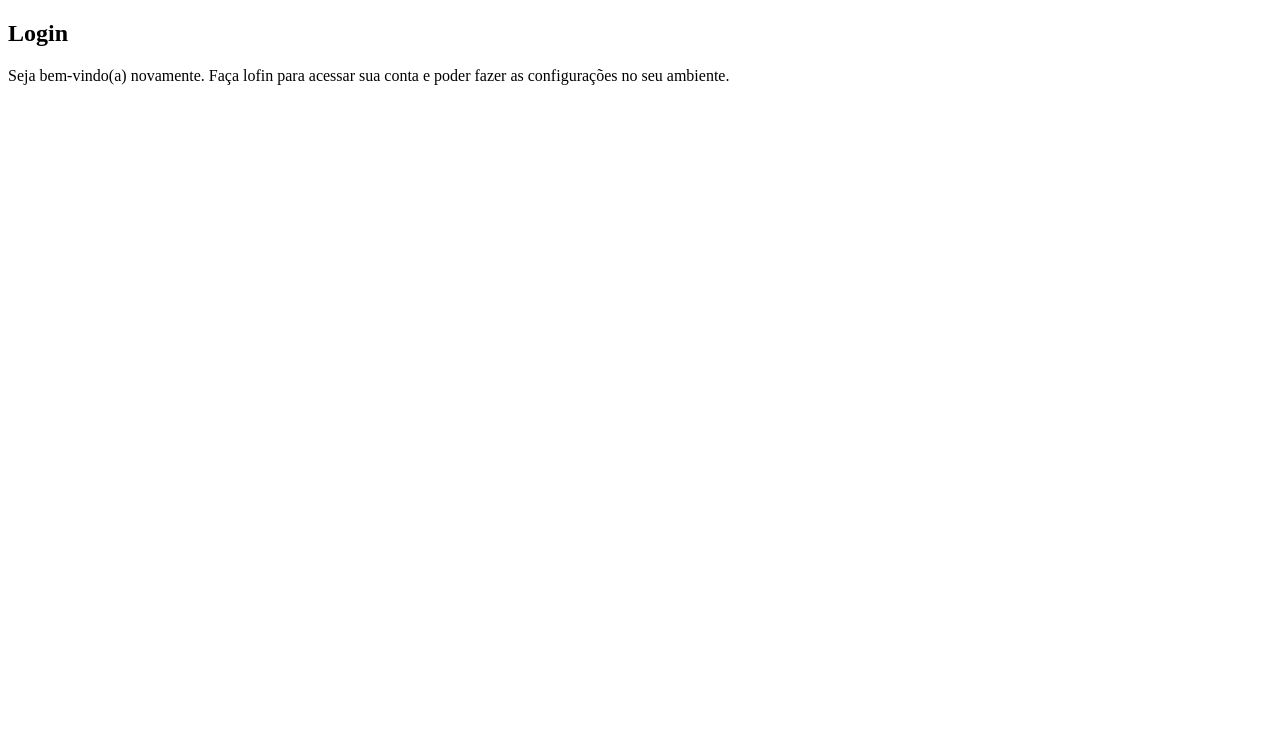
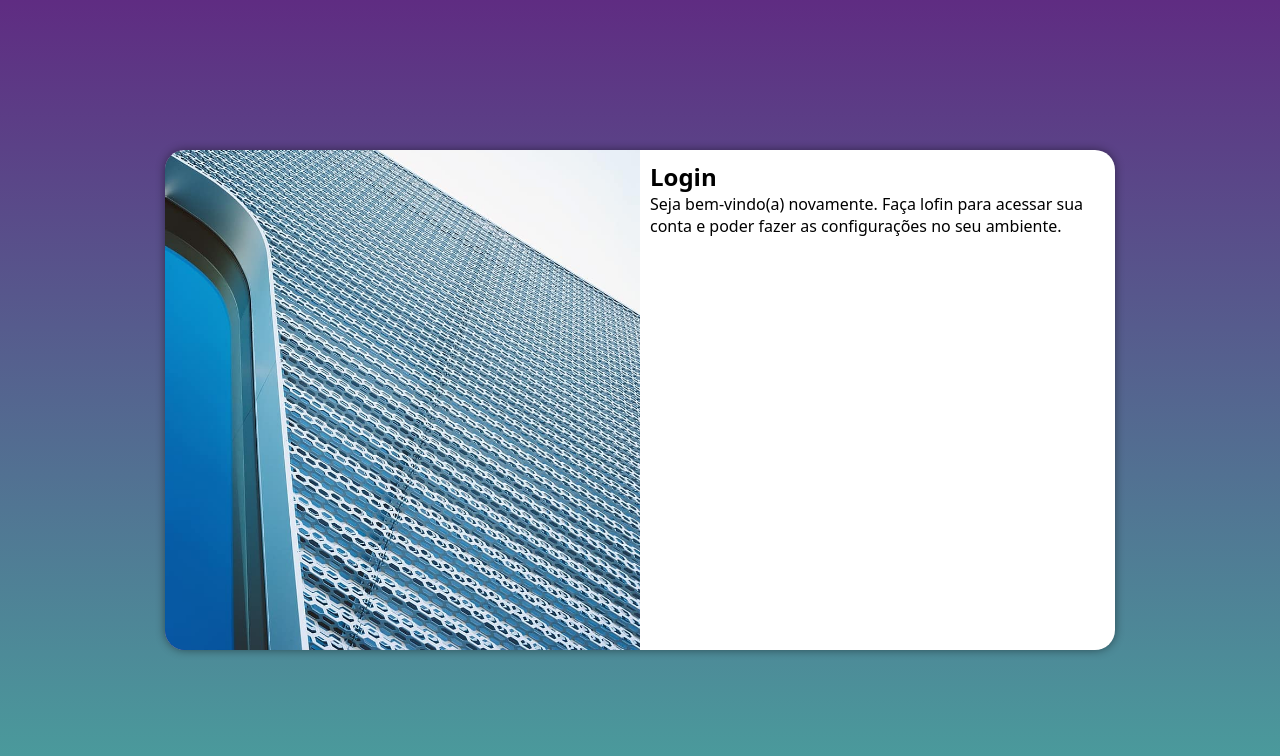
Before and after one commit to VictorLSantos19/PROJETO-LOGIN, a plain HTML site: page index.html in a window 1280 px wide. Drawn offline with Linux system fonts and the light colour scheme.

Commit message:
media query para outras telas

```diff
--- /dev/null
+++ b/estilos/media-query.css
@@ -0,0 +1,55 @@
+@charset "UFT-8";
+
+/* Typical Device Breakpoints
+----------------------------------
+Pequenas telas: até 600px
+Celular: de 600px até 768px
+Tablet: 768px até 992px
+Desktop: 992px até 1200px
+Grandes telas: acima de 1200px
+----------------------------------
+*/
+
+@media screen and (min-width: 768px) and (max-width: 992px) {
+
+    body {
+        background-image: linear-gradient(to top, #49a09d, #5f2c82);
+    }
+
+    section#login {
+        width: 80vw;
+    }
+
+    section#login > div#imagem {
+        float: left;
+        width: 30%;
+        height: 100%;
+    }
+
+    section#login > div#formulario {
+        float: right;
+        width: 70%;
+    }
+}
+
+@media screen and (min-width: 992px) {
+
+    body {
+        background-image: linear-gradient(to top, #49a09d, #5f2c82);
+    }
+
+    section#login {
+        width: 950px;
+    }
+
+    section#login > div#imagem {
+        float: left;
+        width: 50%;
+        height: 100%;
+    }
+
+    section#login > div#formulario {
+        float: right;
+        width: 50%;
+    }
+}
--- a/estilos/style.css
+++ b/estilos/style.css
@@ -1,9 +1,58 @@
 @charset "UTF-8";
 
------------------------------
+
 /*
     PALETAS DE CORES
     VERDE: #49a09d
     LILÁS: #5f2c82
 */
------------------------------
+
+
+* {
+    font-family: system-ui, -apple-system, BlinkMacSystemFont, 'Segoe UI', Roboto, Oxygen, Ubuntu, Cantarell, 'Open Sans', 'Helvetica Neue', sans-serif;
+    padding: 0px;
+    margin: 0px;
+    box-sizing: border-box;
+}
+
+body, html {
+    background-color: #5f2c82;
+    height: 100vh;
+    width: 100vw;
+
+}
+
+main {
+    position: relative;
+    height: 100vh;
+    width: 100vw;
+}
+
+section#login {
+    position: absolute;
+    top: 50%;
+    left: 50%;
+    transform: translate(-50%, -50%);
+    overflow: hidden;
+    background-color: white;
+    width: 250px;
+    height: 500px;
+    border-radius: 20px;
+    box-shadow: 0px 0px 10px rgba(0, 0, 0, 0.450);
+
+    transition: width .3s, height 0.3s;
+    transition-timing-function: ease;
+}
+
+section#login > div#imagem {
+    display: block;
+    background: #5f2c82 url(../imagens/metal.jpg) no-repeat;
+    background-size: cover;
+    background-position: left bottom;
+    height: 200px;
+}
+
+section#login > div#formulario {
+    display: block;
+    padding: 10px;
+}
--- a/index.html
+++ b/index.html
@@ -5,12 +5,13 @@
     <meta name="viewport" content="width=device-width, initial-scale=1.0">
     <title>Login</title>
     <link rel="stylesheet" href="estilos/style.css">
+    <link rel="stylesheet" href="estilos/media-query.css">
 </head>
 <body>
     <main>
         <section id="login">
             <div id="imagem">
-
+                <!-- AQUI VAI A IMAGEM NAS CSS-->
             </div>
 
             <div id="formulario">
```
Also changed, not shown: imagens/metal.jpg (added), imagens/pexels-ivan-bertolazzi-2681405.jpg (deleted).
